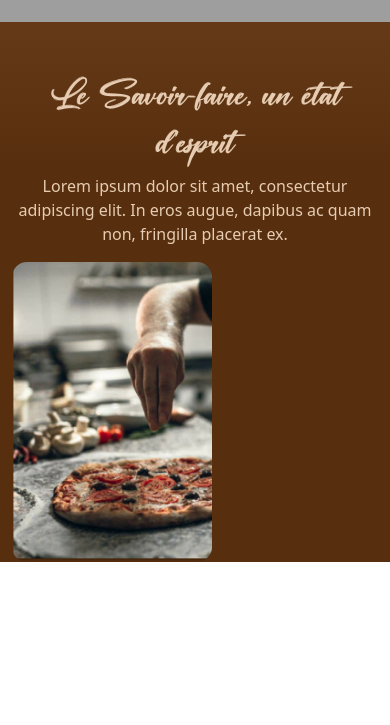
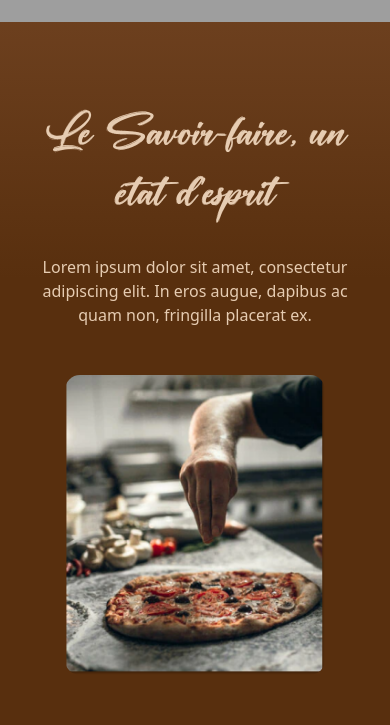
Before and after one commit to MariannePiquetNowak/dinapoli, a React (Create React App) app in the folder dinapoli-front/: page / in a window 390 px wide. Shown: the part 578-1303 px from the top of the page. Before the commit the page ends 1188 px from the top, so only its background shows below. Built offline with nearby package versions, Linux system fonts and the light colour scheme; grey boxes are pictures that could not be loaded.

Commit message:
section 'savoir-faire' mobile

```diff
--- a/dinapoli-front/src/assets/scss/_conf.scss
+++ b/dinapoli-front/src/assets/scss/_conf.scss
@@ -31,7 +31,7 @@ $MD-FONT: 20px;
 $LG-FONT: 24px;
 $XL-FONT: 30px;
 
-$SM-TITLE: 40px;
+$SM-TITLE: 50px;
 $MD-TITLE: 60px;
 $LG-TITLE: 70px;
 $XL-TITLE: 80px;
--- a/dinapoli-front/src/components/Card/Card.jsx
+++ b/dinapoli-front/src/components/Card/Card.jsx
@@ -1,14 +1,17 @@
 import React from 'react';
+import {Row, Col} from 'react-bootstrap';
 
 const Card = ({reverse, img, title, text}) => {
     return (
-        <section className={`${reverse} my-5 mx-auto text-center`}>
-            <div className="section__text">
+        <Row className={`${reverse} py-5 mx-auto text-center`}>
+            <Col sm={12} lg={8} className="section__text">
                 <h1>{title}</h1>
                 <p>{text}</p>
-            </div>
-            <div className="section__img" style={{ backgroundImage: `url(${img})`, backgroundSize: `cover` }}></div>
-        </section>
+            </Col>
+            <Col sm={12} lg={4} className="section__img d-flex justify-content-center">
+                <img src={img} alt="" />
+            </Col>
+        </Row>
     )
 }
 
--- a/dinapoli-front/src/components/Card/styles.scss
+++ b/dinapoli-front/src/components/Card/styles.scss
@@ -1,24 +1,42 @@
-section {
+.row {
+    display: flex;
+    justify-content: center;
+    align-items: center;
+
+    div { margin: 1em !important; }
+}
+
 .section {
     &__text {
         h1 {
             font-family: $TITLE;
             font-size: $SM-TITLE;
+            padding-bottom: .5em;
         }
         p { font-size: $SM-FONT; }
     }
     &__img {
-            border-radius: 15px;
-            width: $SM-WIDTH;
-            height: $SM-HEIGHT;
+        overflow: hidden;
+        width: $MD-WIDTH !important;
+        height: $SM-HEIGHT !important;
+
+        img { border-radius: 15px; }
     }
+}
+
+
+
+// $BREAKPOINT-TABLET: 700px;
+@media only screen and (min-width: $BREAKPOINT-TABLET) {
 
 }
 
+// $BREAKPOINT-TABLET-LAND: 975px;
+@media only screen and (min-width: $BREAKPOINT-TABLET-LAND) {
+
 }
 
-
-// $BREAKPOINT-TABLET : 600px
-@media only screen and (min-width: 768px) {
+// $BREAKPOINT-DESK: 1280px;
+@media only screen and (min-width: $BREAKPOINT-DESK) {
 
 }
--- a/dinapoli-front/src/layouts/Header/styles.scss
+++ b/dinapoli-front/src/layouts/Header/styles.scss
@@ -41,7 +41,7 @@ header {
 }
 
 
-// $BREAKPOINT-TABLET : 600px
+// $BREAKPOINT-TABLET: 700px;
 @media only screen and (min-width: $BREAKPOINT-TABLET ) {
     header {
         .header {
--- a/dinapoli-front/src/pages/Home/Home.jsx
+++ b/dinapoli-front/src/pages/Home/Home.jsx
@@ -4,7 +4,7 @@ import img from "../../assets/images/image-1.png"
 
 const Home = () => {
     return (
-        <main class="Home container mt-5 mb-5">
+        <main class="Home container my-3">
             <Card
                 reverse="no-reverse"
                 title="Le Savoir-faire, un état d'esprit"
```
Lines whose indentation alone changed are shown as unchanged.
